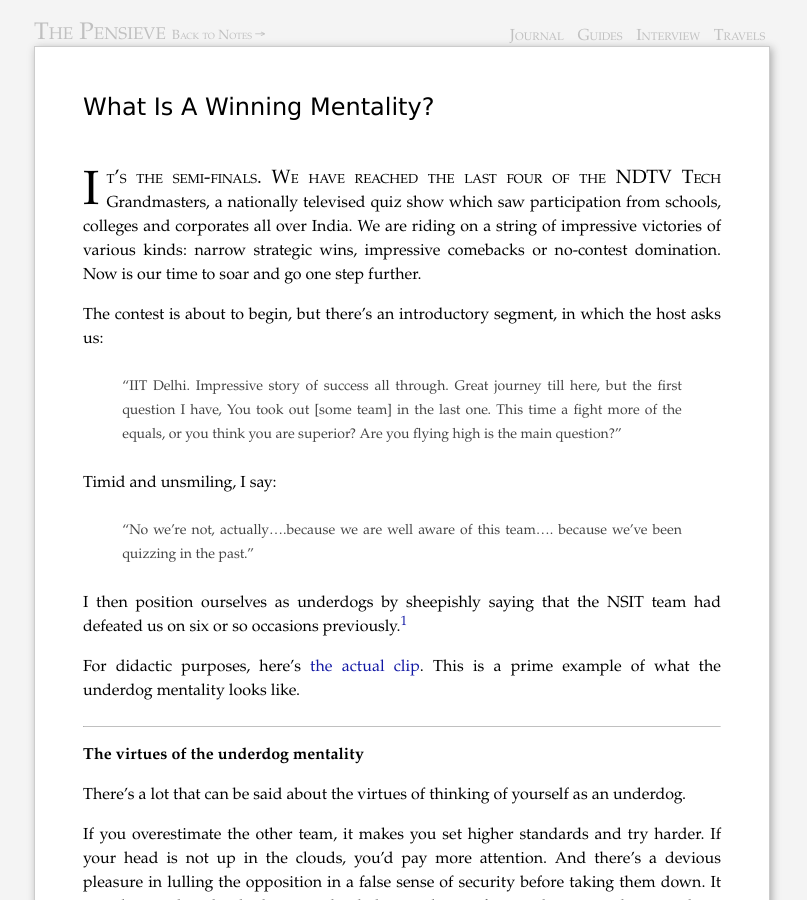
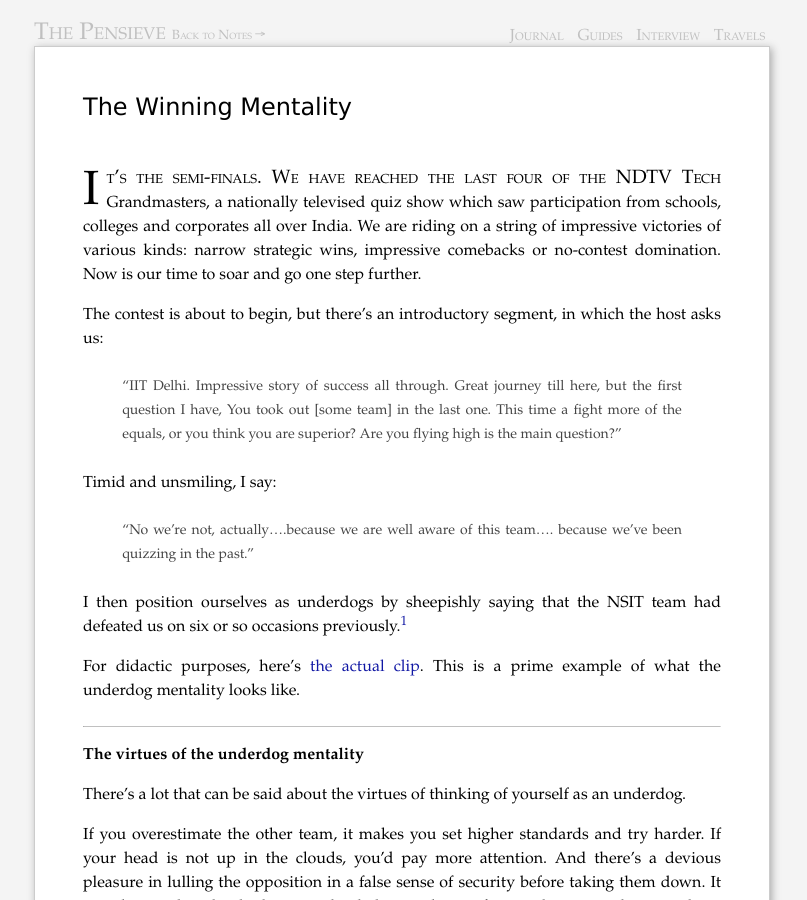
Before and after one commit to piyushahuja/piyushahuja.github.io, a Jekyll site: the page built from _posts/journal/2020-03-29-winning.md, in a window 1280 px wide and 900 px high. Shown: the whole window, without its empty margins (238-1045 px from the left). Built offline with Jekyll 4.4.1, drawn with Linux system fonts in a browser that asks for light colours; comment, search, counter and statistics services are not loaded.

Commit message:
auto deployed

```diff
--- a/_posts/journal/2020-03-29-winning.md
+++ b/_posts/journal/2020-03-29-winning.md
@@ -1,7 +1,7 @@
 ---
 
 layout: post-journal
-title: What Is A Winning Mentality?
+title: The Winning Mentality
 date:   2020-03-29 00:45:11
 tag:
 categories: journal
```
